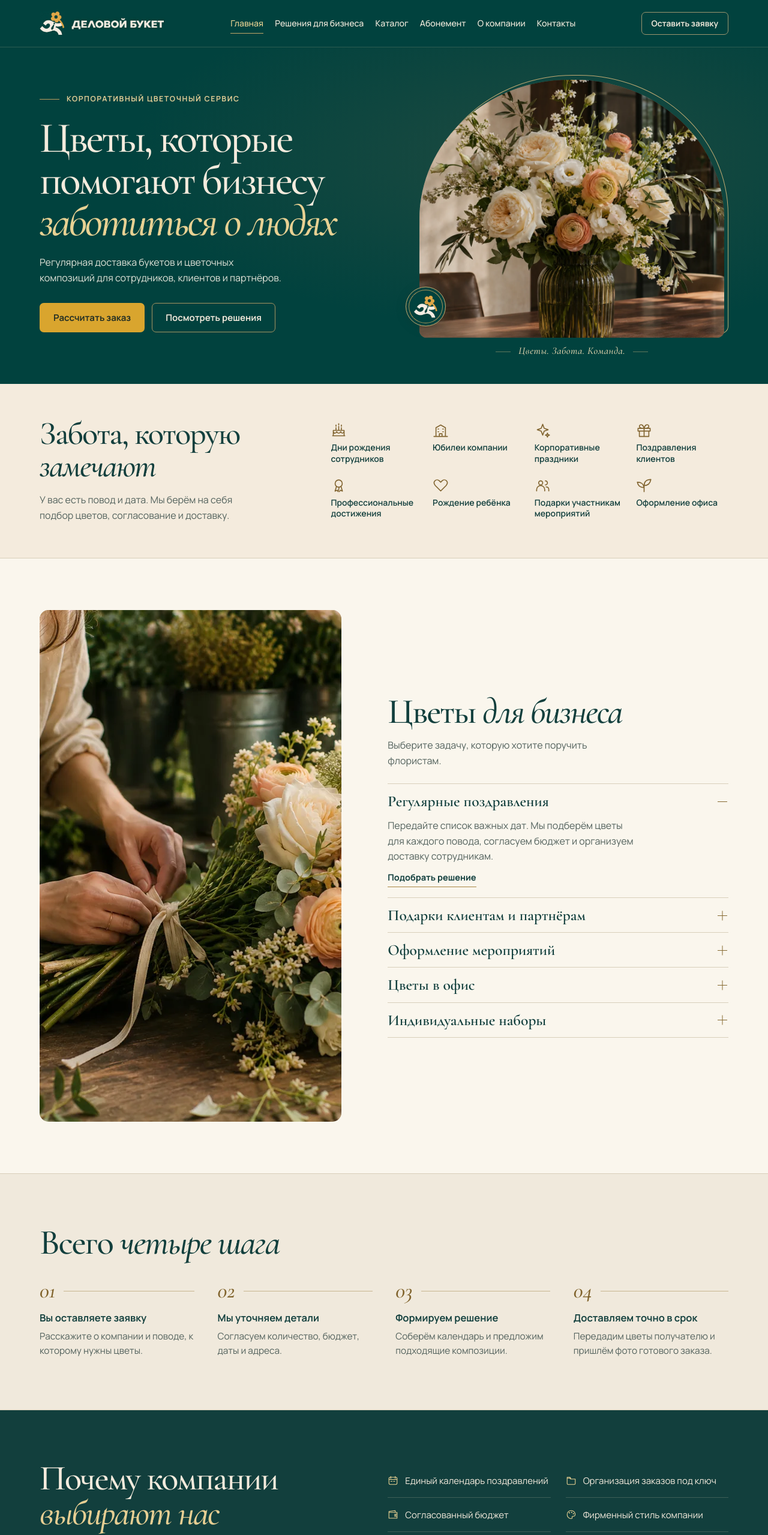
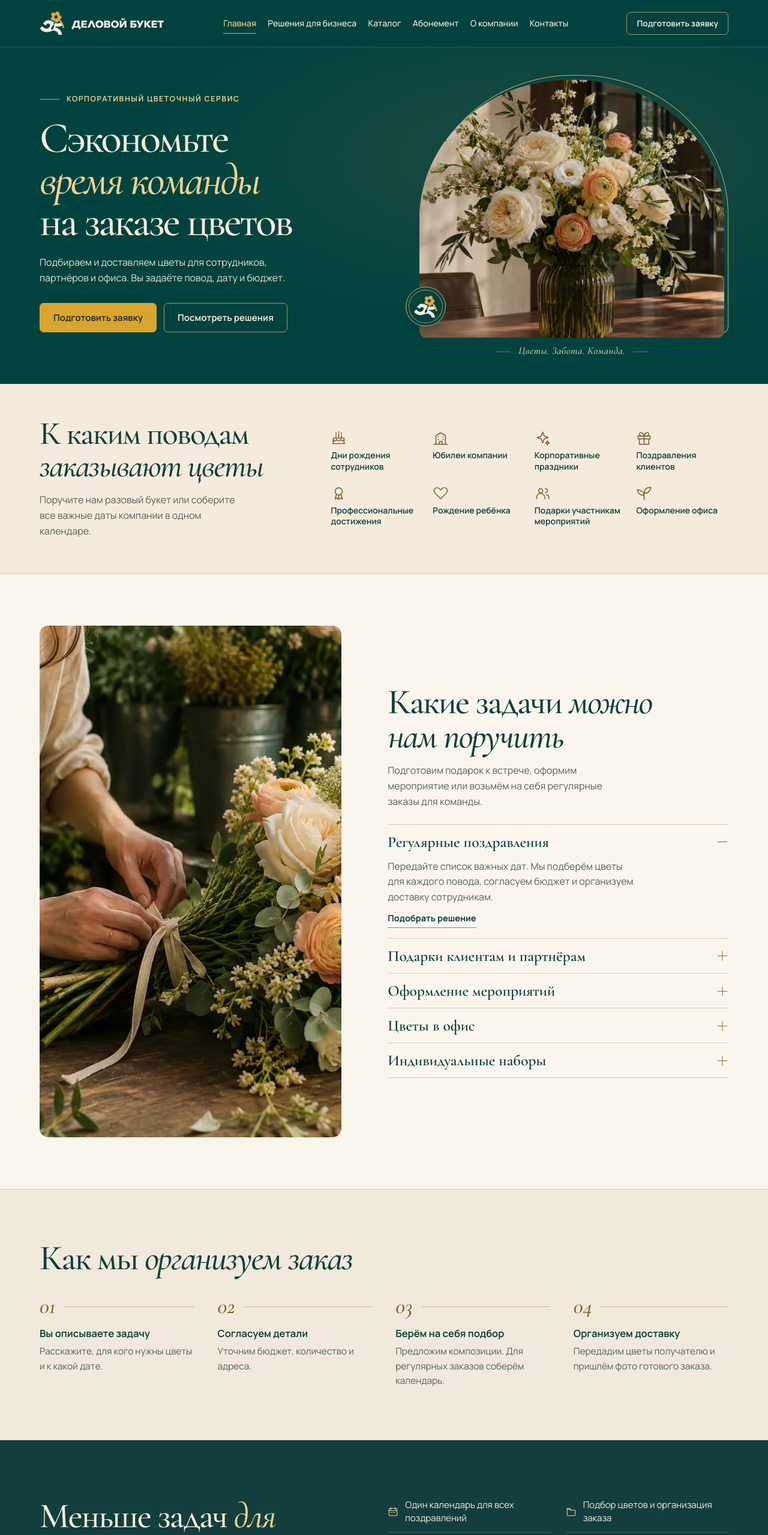
Before and after one commit to klima3567-sketch/r52-public, a plain HTML site: page delovoy-buket/index.html in a window 1280 px wide. Shown: the top 2559 px of the page at 60% size. Drawn offline with Linux system fonts and the light colour scheme.

Commit message:
Emphasize team time savings on Delovoy Buket homepage

```diff
--- a/delovoy-buket/index.html
+++ b/delovoy-buket/index.html
@@ -8,12 +8,12 @@
 <meta name="googlebot" content="noindex, nofollow">
 <meta name="yandex" content="noindex, nofollow">
 <title>Деловой букет - корпоративные цветы, оформление офиса и абонементы</title>
-<meta name="description" content="Букеты для сотрудников и партнёров, цветы в офис и оформление мероприятий. Подберите разовый заказ или корпоративный цветочный абонемент.">
+<meta name="description" content="Экономим время вашей команды. Подбираем и доставляем корпоративные букеты для сотрудников и партнёров, цветы в офис и на мероприятия. Разово или по календарю.">
 <meta property="og:locale" content="ru_RU">
 <meta property="og:type" content="website">
 <meta property="og:site_name" content="Деловой букет">
-<meta property="og:title" content="Деловой букет - цветы для бизнеса">
-<meta property="og:description" content="Корпоративные букеты, цветы в офис и абонементы на поздравления сотрудников и партнёров.">
+<meta property="og:title" content="Деловой букет - подбор и доставка цветов для бизнеса">
+<meta property="og:description" content="Экономим время вашей команды. Подбираем цветы, согласуем бюджет и доставляем букеты сотрудникам, партнёрам и в офис. Разово или по календарю.">
 <meta property="og:url" content="https://klima3567-sketch.github.io/r52-public/delovoy-buket/">
 <meta property="og:image" content="https://klima3567-sketch.github.io/r52-public/delovoy-buket/assets/delovoy-buket-logo.jpg">
 <meta property="og:image:alt" content="Деловой букет. Цветы. Забота. Команда.">
@@ -373,7 +373,7 @@ textarea { resize: vertical; min-height: 83px; }
       <a href="#home" aria-current="location">Главная</a><a href="#solutions">Решения для бизнеса</a><a href="#catalog">Каталог</a><a href="#subscription">Абонемент</a><a href="#about">О компании</a><a href="#request">Контакты</a>
     </nav>
     <a class="nav-phone" id="nav-phone" hidden></a>
-    <a class="btn btn-outline-light head-cta" href="#request" aria-label="Оставить заявку"><span class="head-full">Оставить заявку</span><span class="head-short" aria-hidden="true">Заявка</span></a>
+    <a class="btn btn-outline-light head-cta" href="#request" aria-label="Подготовить заявку"><span class="head-full">Подготовить заявку</span><span class="head-short" aria-hidden="true">Заявка</span></a>
     <button class="menu-toggle" id="menu-toggle" type="button" aria-label="Открыть меню" aria-controls="main-nav" aria-expanded="false"><svg class="icon" aria-hidden="true"><use href="#i-menu"></use></svg></button>
   </div>
 </header>
@@ -382,9 +382,9 @@ textarea { resize: vertical; min-height: 83px; }
     <div class="container hero-grid">
       <div class="hero-copy">
         <p class="kicker">Корпоративный цветочный сервис</p>
-        <h1 id="hero-title"><span>Цветы, которые</span> <span>помогают бизнесу</span> <em>заботиться о людях</em></h1>
-        <p class="hero-desc">Регулярная доставка букетов и цветочных композиций для сотрудников, клиентов и партнёров.</p>
-        <div class="hero-actions"><a class="btn btn-gold" href="#request">Рассчитать заказ</a><a class="btn btn-outline-light" href="#solutions">Посмотреть решения</a></div>
+        <h1 id="hero-title"><span>Сэкономьте</span> <em>время команды</em> <span>на заказе цветов</span></h1>
+        <p class="hero-desc">Подбираем и доставляем цветы для сотрудников, партнёров и офиса. Вы задаёте повод, дату и бюджет.</p>
+        <div class="hero-actions"><a class="btn btn-gold" href="#request">Подготовить заявку</a><a class="btn btn-outline-light" href="#solutions">Посмотреть решения</a></div>
       </div>
       <figure class="hero-visual">
         <div class="arch"><img src="assets/hero.webp" width="1122" height="1402" fetchpriority="high" alt="Светлый букет садовых цветов в стеклянной вазе на столе переговорной">
@@ -397,7 +397,7 @@ textarea { resize: vertical; min-height: 83px; }
   <div class="intro-pair">
     <section class="occasions" id="occasions" aria-labelledby="occasions-title">
       <div class="container occasion-layout">
-        <div class="occasion-copy"><h2 class="section-title" id="occasions-title">Забота, которую <em>замечают</em></h2><p class="section-intro">У вас есть повод и дата. Мы берём на себя подбор цветов, согласование и доставку.</p></div>
+        <div class="occasion-copy"><h2 class="section-title" id="occasions-title">К каким поводам <em>заказывают цветы</em></h2><p class="section-intro">Поручите нам разовый букет или соберите все важные даты компании в одном календаре.</p></div>
         <ul class="occasion-grid"><li><svg class="icon" aria-hidden="true"><use href="#i-cake"></use></svg><span>Дни рождения сотрудников</span></li>
 <li><svg class="icon" aria-hidden="true"><use href="#i-building"></use></svg><span>Юбилеи компании</span></li>
 <li><svg class="icon" aria-hidden="true"><use href="#i-spark"></use></svg><span>Корпоративные праздники</span></li>
@@ -412,8 +412,8 @@ textarea { resize: vertical; min-height: 83px; }
       <div class="container solution-layout">
         <img class="solution-shot" src="assets/solutions.webp" width="1280" height="853" loading="lazy" decoding="async" alt="Руки флориста собирают букет из светлых сезонных цветов">
         <div class="solution-copy">
-          <h2 class="section-title" id="solutions-title">Цветы <em>для бизнеса</em></h2>
-          <p class="section-intro">Выберите задачу, которую хотите поручить флористам.</p>
+          <h2 class="section-title" id="solutions-title">Какие задачи <em>можно нам поручить</em></h2>
+          <p class="section-intro">Подготовим подарок к встрече, оформим мероприятие или возьмём на себя регулярные заказы для команды.</p>
           <div class="solution-list" id="solution-list"></div>
           <noscript><p>Поздравления сотрудников, подарки партнёрам, цветы в офис, оформление мероприятий и индивидуальные наборы.</p></noscript>
         </div>
@@ -421,26 +421,26 @@ textarea { resize: vertical; min-height: 83px; }
     </section>
   </div>
   <section class="section steps" id="process" aria-labelledby="steps-title">
-    <div class="container"><h2 class="section-title" id="steps-title">Всего <em>четыре шага</em></h2><ol class="step-list"><li><div class="step-head"><span class="step-number" aria-hidden="true">01</span></div><h3>Вы оставляете заявку</h3><p>Расскажите о компании и поводе, к которому нужны цветы.</p></li>
-<li><div class="step-head"><span class="step-number" aria-hidden="true">02</span></div><h3>Мы уточняем детали</h3><p>Согласуем количество, бюджет, даты и адреса.</p></li>
-<li><div class="step-head"><span class="step-number" aria-hidden="true">03</span></div><h3>Формируем решение</h3><p>Соберём календарь и предложим подходящие композиции.</p></li>
-<li><div class="step-head"><span class="step-number" aria-hidden="true">04</span></div><h3>Доставляем точно в срок</h3><p>Передадим цветы получателю и пришлём фото готового заказа.</p></li></ol></div>
+    <div class="container"><h2 class="section-title" id="steps-title">Как мы <em>организуем заказ</em></h2><ol class="step-list"><li><div class="step-head"><span class="step-number" aria-hidden="true">01</span></div><h3>Вы описываете задачу</h3><p>Расскажите, для кого нужны цветы и к какой дате.</p></li>
+<li><div class="step-head"><span class="step-number" aria-hidden="true">02</span></div><h3>Согласуем детали</h3><p>Уточним бюджет, количество и адреса.</p></li>
+<li><div class="step-head"><span class="step-number" aria-hidden="true">03</span></div><h3>Берём на себя подбор</h3><p>Предложим композиции. Для регулярных заказов соберём календарь.</p></li>
+<li><div class="step-head"><span class="step-number" aria-hidden="true">04</span></div><h3>Организуем доставку</h3><p>Передадим цветы получателю и пришлём фото готового заказа.</p></li></ol></div>
   </section>
   <section class="section about on-dark" id="about" aria-labelledby="about-title">
     <div class="container about-grid">
-      <div><h2 class="section-title" id="about-title">Почему компании <em>выбирают нас</em></h2><p>«Деловой букет» ведёт цветочные задачи компании от первого согласования до доставки. Вы знаете, кого поздравят, когда приедут цветы и сколько это будет стоить.</p></div>
-      <ul class="benefits"><li><svg class="icon" aria-hidden="true"><use href="#i-calendar"></use></svg><span>Единый календарь поздравлений</span></li>
-<li><svg class="icon" aria-hidden="true"><use href="#i-folder"></use></svg><span>Организация заказов под ключ</span></li>
-<li><svg class="icon" aria-hidden="true"><use href="#i-wallet"></use></svg><span>Согласованный бюджет</span></li>
-<li><svg class="icon" aria-hidden="true"><use href="#i-palette"></use></svg><span>Фирменный стиль компании</span></li>
-<li><svg class="icon" aria-hidden="true"><use href="#i-pin"></use></svg><span>Доставка в офисы и по городу</span></li>
+      <div><h2 class="section-title" id="about-title">Меньше задач <em>для вашей команды</em></h2><p>Вы согласуете бюджет и выбираете из предложенных композиций. Мы ведём календарь, собираем букеты и организуем доставку по нужным адресам.</p></div>
+      <ul class="benefits"><li><svg class="icon" aria-hidden="true"><use href="#i-calendar"></use></svg><span>Один календарь для всех поздравлений</span></li>
+<li><svg class="icon" aria-hidden="true"><use href="#i-folder"></use></svg><span>Подбор цветов и организация заказа</span></li>
+<li><svg class="icon" aria-hidden="true"><use href="#i-wallet"></use></svg><span>Бюджет согласуем заранее</span></li>
+<li><svg class="icon" aria-hidden="true"><use href="#i-palette"></use></svg><span>Оформление в вашем фирменном стиле</span></li>
+<li><svg class="icon" aria-hidden="true"><use href="#i-pin"></use></svg><span>Доставка по согласованным адресам</span></li>
 <li><svg class="icon" aria-hidden="true"><use href="#i-photo"></use></svg><span>Фото готовых заказов</span></li>
 <li><svg class="icon" aria-hidden="true"><use href="#i-cycle"></use></svg><span>Разовые и регулярные заказы</span></li></ul>
     </div>
   </section>
   <section class="section" id="catalog" aria-labelledby="catalog-title">
     <div class="container">
-      <div class="section-head"><h2 class="section-title" id="catalog-title">Подберём цветы <em>под вашу задачу</em></h2><p class="section-intro">Выберите композицию. Состав и стоимость согласуем с учётом сезона, повода и вашего бюджета.</p></div>
+      <div class="section-head"><h2 class="section-title" id="catalog-title">Подберём цветы <em>под вашу задачу</em></h2><p class="section-intro">Выберите подходящий формат. Мы предложим состав с учётом сезона и повода, согласуем стоимость и организуем доставку.</p></div>
       <div class="catalog-tools" id="catalog-tools" aria-label="Фильтры каталога" role="group"></div>
       <p class="sr-only" id="catalog-count" role="status" aria-live="polite"></p>
       <div class="products" id="products"></div>
@@ -450,7 +450,7 @@ textarea { resize: vertical; min-height: 83px; }
   </section>
   <section class="section subscriptions" id="subscription" aria-labelledby="subscription-title">
     <div class="container">
-      <div class="section-head"><h2 class="section-title" id="subscription-title">Цветы по расписанию - <em>без напоминаний</em></h2><p class="section-intro">Передайте важные даты один раз. Для каждого повода мы подберём цветы и согласуем доставку.</p></div>
+      <div class="section-head"><h2 class="section-title" id="subscription-title">Один календарь <em>для всех поздравлений</em></h2><p class="section-intro">Передайте важные даты и согласуйте бюджет. К каждому поводу мы подберём цветы и организуем доставку по вашему календарю.</p></div>
       <ul class="includes"><li><svg class="icon" aria-hidden="true"><use href="#i-check"></use></svg><span>Календарь дат</span></li>
 <li><svg class="icon" aria-hidden="true"><use href="#i-check"></use></svg><span>Подбор композиций</span></li>
 <li><svg class="icon" aria-hidden="true"><use href="#i-check"></use></svg><span>Согласование бюджета</span></li>
@@ -467,8 +467,8 @@ textarea { resize: vertical; min-height: 83px; }
   <section class="section request" id="request" aria-labelledby="request-title">
     <div class="container form-layout">
       <div class="form-copy">
-        <h2 class="section-title" id="request-title" tabindex="-1">Рассчитаем решение <em>для вашей компании</em></h2>
-        <p class="section-intro">Расскажите, для кого нужны цветы и по какому поводу. Укажите удобный способ связи.</p>
+        <h2 class="section-title" id="request-title" tabindex="-1">Заявка на <em>корпоративные цветы</em></h2>
+        <p class="section-intro">Выберите задачу. Дату, место доставки и бюджет можно указать в комментарии к заявке.</p>
         <span class="form-flower" aria-hidden="true"><span class="logo-crop logo-symbol" aria-hidden="true"><img src="assets/delovoy-buket-logo.jpg" width="1280" height="853" alt="" decoding="async"></span></span>
       </div>
       <form class="form-panel" id="inquiry-form" novalidate>
@@ -486,20 +486,20 @@ textarea { resize: vertical; min-height: 83px; }
             <div class="field field-wide"><label for="comment">Комментарий</label><textarea id="comment" name="comment" maxlength="3000" placeholder="Дата, место доставки, бюджет или пожелания к цветам"></textarea></div>
           </div>
         </details>
-        <p class="form-note" id="form-note">Скачайте заполненную заявку, чтобы передать её менеджеру. Данные останутся на вашем устройстве.</p>
-        <button class="btn btn-green" id="submit-inquiry" type="submit" disabled>Скачать заявку</button>
+        <p class="form-note" id="form-note">Скачайте заполненную заявку и передайте файл тому, кто прислал вам ссылку на сайт.</p>
+        <button class="btn btn-green" id="submit-inquiry" type="submit" disabled>Скачать заявку в TXT</button>
         <p class="form-status" id="form-status" role="status" aria-live="polite"></p>
         <noscript><p>Включите JavaScript, чтобы сохранить заявку.</p></noscript>
       </form>
     </div>
   </section>
   <section class="section finish on-dark" aria-labelledby="finish-title"><div class="container finish-inner">
-    <div><h2 class="section-title" id="finish-title">Пусть о ваших сотрудниках и партнёрах <em>заботятся красиво</em></h2><p>Деловой букет - цветочный сервис для бизнеса.</p></div>
-    <div class="finish-actions"><span class="finish-flower" aria-hidden="true"><span class="logo-crop logo-symbol" aria-hidden="true"><img src="assets/delovoy-buket-logo.jpg" width="1280" height="853" alt="" decoding="async"></span></span><a class="btn btn-gold" href="#request">Начать сотрудничество</a></div>
+    <div><h2 class="section-title" id="finish-title">Поручите нам <em>следующий заказ цветов</em></h2><p>Подберём букет к конкретной дате или организуем регулярные поставки в офис.</p></div>
+    <div class="finish-actions"><span class="finish-flower" aria-hidden="true"><span class="logo-crop logo-symbol" aria-hidden="true"><img src="assets/delovoy-buket-logo.jpg" width="1280" height="853" alt="" decoding="async"></span></span><a class="btn btn-gold" href="#request">Подготовить заявку</a></div>
   </div></section>
 </main>
 <footer class="footer on-dark"><div class="container foot-main">
-  <div class="foot-brand"><a class="brand" href="#home" aria-label="Деловой букет, на главную"><span class="logo-crop logo-full" aria-hidden="true"><img src="assets/delovoy-buket-logo.jpg" width="1280" height="853" alt="" decoding="async"></span></a><p>Цветочный сервис для бизнеса. Помогаем компаниям выражать заботу красиво и вовремя.</p></div>
+  <div class="foot-brand"><a class="brand" href="#home" aria-label="Деловой букет, на главную"><span class="logo-crop logo-full" aria-hidden="true"><img src="assets/delovoy-buket-logo.jpg" width="1280" height="853" alt="" decoding="async"></span></a><p>Подбор и доставка цветов для бизнеса. Разовые заказы и поздравления по календарю.</p></div>
   <nav class="foot-links" id="foot-links" aria-label="Меню в подвале"><a href="#home">Главная</a><a href="#solutions">Решения для бизнеса</a><a href="#catalog">Каталог</a><a href="#subscription">Абонемент</a><a href="#about">О компании</a><a href="#request">Контакты</a></nav>
 </div></footer>
 
@@ -760,8 +760,8 @@ function renderSolutions() {
 function renderPlans() {
   data.plans.forEach((plan) => {
     const card = element("article", "plan" + (plan.id === "team" ? " main on-dark" : ""));
-    const select = action("Получить предложение", plan.id === "team" ? "btn btn-gold" : "btn btn-line", () => choose(plan, "plan", "subscription"));
-    select.setAttribute("aria-label", "Получить предложение - абонемент «" + plan.title + "»");
+    const select = action("Выбрать абонемент", plan.id === "team" ? "btn btn-gold" : "btn btn-line", () => choose(plan, "plan", "subscription"));
+    select.setAttribute("aria-label", "Выбрать абонемент «" + plan.title + "»");
     card.append(icon(plan.icon), element("h3", "", plan.title), element("p", "", plan.copy), select);
     byId("plans").append(card);
   });
@@ -801,11 +801,11 @@ function renderCatalog() {
     figure.append(img);
     const foot = element("div", "product-foot");
     const label = Number.isFinite(product.price) ? "от " + currency.format(product.price) + " ₽" : "Стоимость по запросу";
-    const order = action("Заказать", "inline-action", () => {
+    const order = action("Выбрать", "inline-action", () => {
       const formats = {employee: "greetings", partner: "gifts", office: "office", event: "events"};
       choose(product, "product", formats[filters.group] || product.solution);
     });
-    order.setAttribute("aria-label", "Заказать - " + product.title);
+    order.setAttribute("aria-label", "Выбрать - " + product.title);
     foot.append(element("span", "product-price", label), order);
     card.append(figure, element("h3", "", product.title), element("p", "", product.copy), foot);
     byId("products").append(card);
@@ -999,7 +999,7 @@ form.addEventListener("submit", async event => {
     return;
   }
   downloadInquiry(text);
-  status.textContent = "Заявка подготовлена к скачиванию. Передайте файл менеджеру.";
+  status.textContent = "Заявка подготовлена к скачиванию. Передайте файл тому, кто прислал вам ссылку.";
 });
 function renderProvidedContent() {
   const links = byId("foot-links");
```
